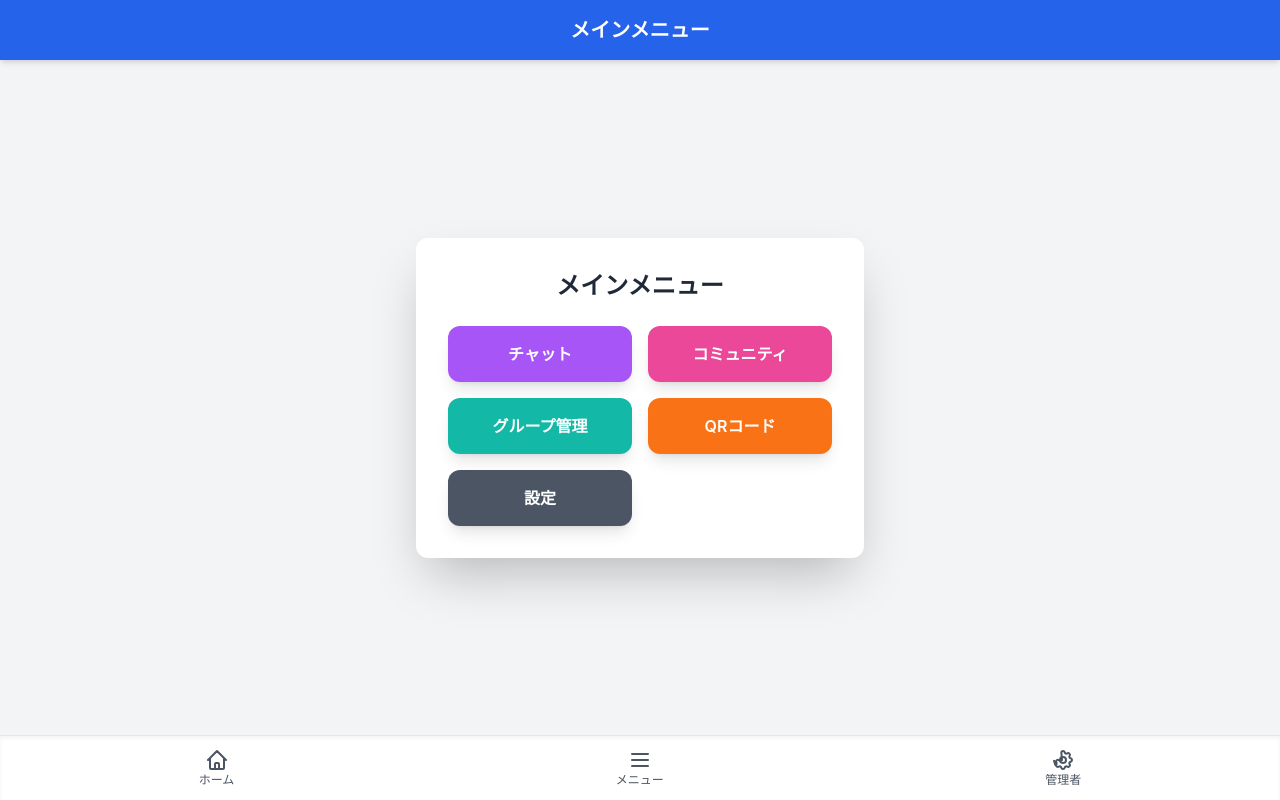
After one commit to R4A1221021/sotukenver2, a Flask app: page /menu in a window 1280 px wide. The commit adds this page. Run offline with Flask 3, Linux system fonts and the light colour scheme; the visitor is signed in with stand-in values (Sample User, id 1); some libraries are stand-ins or nearby versions.

Commit message:
メニュー画面の作成完了 機能の未実装

````diff
--- a/app.py
+++ b/app.py
@@ -121,7 +121,6 @@ def submit_request():
 
     user_id = session['user_id']
 
-    ### 変更点: .now(datetime.timezone.utc) から .now() に変更し、ローカル時刻を取得 ###
     now = datetime.datetime.now().strftime('%Y/%m/%d %H:%M')  # 現在時刻 (ローカル)
 
     # フォームからデータを取得
@@ -149,7 +148,6 @@ def submit_safety_check():
 
     user_id = session['user_id']
 
-    ### 変更点: .now(datetime.timezone.utc) から .now() に変更し、ローカル時刻を取得 ###
     now = datetime.datetime.now().strftime('%Y/%m/%d %H:%M')  # 現在時刻 (ローカル)
 
     # 辞書にユーザーIDをキーとして保存（同じ人が再度押したら時間が更新される）
@@ -164,8 +162,70 @@ def submit_safety_check():
     return redirect(url_for('safety_check'))  # 安否確認画面にリダイレクト
 
 
-# --- ここまでが安否確認・支援要Scrape richiesta di
-# ---
+# --- ここまでが安否確認・支援要請の関数群です ---
+
+
+# --- ▼▼▼ ここからがメニュー画面関連の関数群です (追加分) ▼▼▼ ---
+
+@app.route('/menu')
+def menu():
+    """メインメニュー画面"""
+    if 'user_id' not in session:
+        flash('このページにアクセスするにはログインが必要です。', 'warning')
+        return redirect(url_for('login'))
+
+    return render_template('menu.html')  # menu.html を表示
+
+
+# メニュー画面の行き先（ダミー）
+# これらのページはまだ作成されていないため、フラッシュメッセージを表示してメニューに戻します
+
+@app.route('/chat')
+def chat():
+    """（ダミー）チャットページ"""
+    if 'user_id' not in session:
+        return redirect(url_for('login'))
+    flash('「チャット」機能は現在準備中です。', 'info')  # お知らせメッセージ
+    return redirect(url_for('menu'))  # メニュー画面に戻る
+
+
+@app.route('/community')
+def community():
+    """（ダミー）コミュニティページ"""
+    if 'user_id' not in session:
+        return redirect(url_for('login'))
+    flash('「コミュニティ」機能は現在準備中です。', 'info')
+    return redirect(url_for('menu'))
+
+
+@app.route('/group_management')
+def group_management():
+    """（ダミー）グループ管理ページ"""
+    if 'user_id' not in session:
+        return redirect(url_for('login'))
+    flash('「グループ管理」機能は現在準備中です。', 'info')
+    return redirect(url_for('menu'))
+
+
+@app.route('/qr_code')
+def qr_code():
+    """（ダミー）QRコードページ"""
+    if 'user_id' not in session:
+        return redirect(url_for('login'))
+    flash('「QRコード」機能は現在準備中です。', 'info')
+    return redirect(url_for('menu'))
+
+
+@app.route('/settings')
+def settings():
+    """（ダミー）設定ページ"""
+    if 'user_id' not in session:
+        return redirect(url_for('login'))
+    flash('「設定」機能は現在準備中です。', 'info')
+    return redirect(url_for('menu'))
+
+
+# --- ▲▲▲ ここまでがメニュー画面関連の関数群です (追加分) ▲▲▲ ---
 
 
 @app.route('/logout')  # /logout URLへのアクセスを定義します
--- a/templates/layout.html
+++ b/templates/layout.html
@@ -32,4 +32,20 @@
 
             {% block content %}{% endblock %} {# 継承先ファイルの内容が挿入されるメインのJinja2ブロック #}
 
-        </main> </div> </body> </html> ```
+        </main>
+
+        <footer class="bg-white p-2 shadow-inner border-t border-gray-200 flex justify-around items-center sticky bottom-0 z-10">
+            <a href="{{ url_for('home') }}" class="flex flex-col items-center text-gray-600 hover:text-blue-600 transition-colors p-1 rounded-lg">
+                <svg xmlns="http://www.w3.org/2000/svg" class="h-6 w-6" fill="none" viewBox="0 0 24 24" stroke="currentColor"><path stroke-linecap="round" stroke-linejoin="round" stroke-width="2" d="M3 12l2-2m0 0l7-7 7 7M5 10v10a1 1 0 001 1h3m10-11l2 2m-2-2v10a1 1 0 01-1 1h-3m-6 0a1 1 0 001-1v-4a1 1 0 011-1h2a1 1 0 011 1v4a1 1 0 001 1m-6 0h6"/></svg>
+                <span class="text-xs">ホーム</span>
+            </a>
+            <a href="{{ url_for('menu') }}" class="flex flex-col items-center text-gray-600 hover:text-purple-600 transition-colors p-1 rounded-lg">
+                <svg xmlns="http://www.w3.org/2000/svg" class="h-6 w-6" fill="none" viewBox="0 0 24 24" stroke="currentColor"><path stroke-linecap="round" stroke-linejoin="round" stroke-width="2" d="M4 6h16M4 12h16M4 18h16"/></svg>
+                <span class="text-xs">メニュー</span>
+            </a>
+             <a href="#" class="flex flex-col items-center text-gray-600 hover:text-red-600 transition-colors p-1 rounded-lg">
+                <svg xmlns="http://www.w3.org/2000/svg" class="h-6 w-6" fill="none" viewBox="0 0 24 24" stroke="currentColor"><path stroke-linecap="round" stroke-linejoin="round" stroke-width="2" d="M10.325 4.317c.426-1.756 2.924-1.756 3.35 0a1.724 1.724 0 002.573 1.066c1.543-.94 3.31.826 2.37 2.37a1.724 1.724 0 001.065 2.572c1.756.426 1.756 2.924 0 3.35a1.724 1.724 0 00-1.066 2.573c.94 1.543-.826 3.31-2.37 2.37a1.724 1.724 0 00-2.572 1.065c-.426 1.756-2.924 1.756-3.35 0a1.724 1.724 0 00-2.573-1.066c-1.543.94-3.31-.826-2.37-2.37a1.724 1.724 0 00-1.065-2.572c-1.756-.426-1.756-2.924 0 3.35a1.724 1.724 0 001.066-2.573c-.94-1.543.826-3.31 2.37-2.37.996.608 2.253.608 3.249 0z"/><path stroke-linecap="round" stroke-linejoin="round" stroke-width="2" d="M15 12a3 3 0 11-6 0 3 3 0 016 0z"/></svg>
+                <span class="text-xs">管理者</span>
+            </a>
+        </footer>
+        </div> </body> </html>
--- /dev/null
+++ b/templates/menu.html
@@ -0,0 +1,20 @@
+{% extends "layout.html" %} {# 親テンプレートとして 'layout.html' を継承します #}
+
+{% block title %}メインメニュー{% endblock %} {# ページのタイトルを設定します #}
+{% block header_title %}メインメニュー{% endblock %} {# ヘッダーのタイトルを設定します #}
+
+{% block content %} {# メインコンテンツの開始 #}
+<div class="flex flex-col items-center justify-center h-full">
+    <div class="bg-white p-8 rounded-xl shadow-2xl w-full max-w-md text-center">
+        <h2 class="text-2xl font-bold mb-6 text-gray-800">メインメニュー</h2>
+
+        <div class="grid grid-cols-2 gap-4">
+            <a href="{{ url_for('chat') }}" class="bg-purple-500 text-white p-4 rounded-xl hover:bg-purple-600 transition-all font-semibold shadow-lg">チャット</a>
+            <a href="{{ url_for('community') }}" class="bg-pink-500 text-white p-4 rounded-xl hover:bg-pink-600 transition-all font-semibold shadow-lg">コミュニティ</a>
+            <a href="{{ url_for('group_management') }}" class="bg-teal-500 text-white p-4 rounded-xl hover:bg-teal-600 transition-all font-semibold shadow-lg">グループ管理</a>
+            <a href="{{ url_for('qr_code') }}" class="bg-orange-500 text-white p-4 rounded-xl hover:bg-orange-600 transition-all font-semibold shadow-lg">QRコード</a>
+            <a href="{{ url_for('settings') }}" class="bg-gray-600 text-white p-4 rounded-xl hover:bg-gray-700 transition-all font-semibold shadow-lg">設定</a>
+        </div>
+    </div>
+</div>
+{% endblock %} {# メインコンテンツの終了 #}
````
